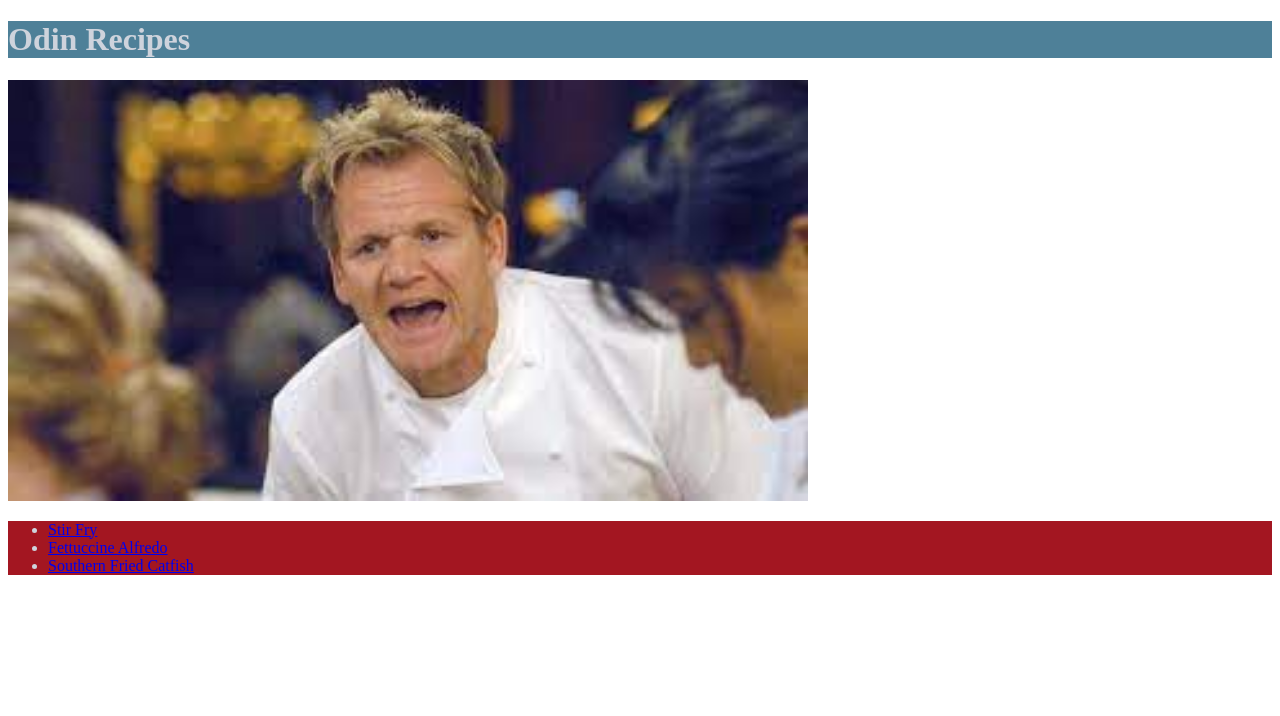
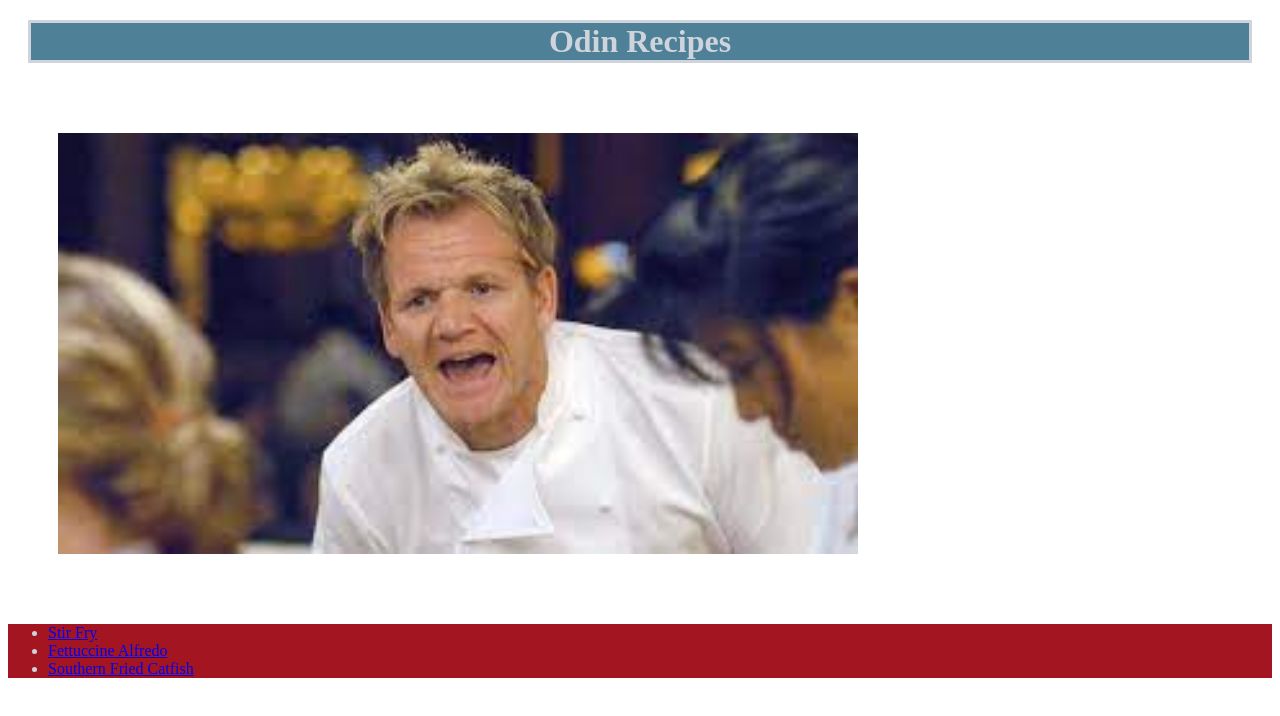
Before and after one commit to TrentMonnin7/odin-recipes, a plain HTML site: page index.html in a window 1280 px wide. Drawn offline with Linux system fonts and the light colour scheme.

Commit message:
add padding, margins, and border to h1

```diff
--- a/style.css
+++ b/style.css
@@ -1,12 +1,21 @@
 img {
+
     height: auto;
     width: 800px;
+
+    margin: 50px;
 }
 
 
 h1 {
+    text-align: center;
     background-color: rgb(78,128,152);
     color: rgb(206,211,220);
+    margin: 20px;
+    border: 3px solid;
+    border-color: rgb(206,211,220);
+
+
 }
 
 div {
```
